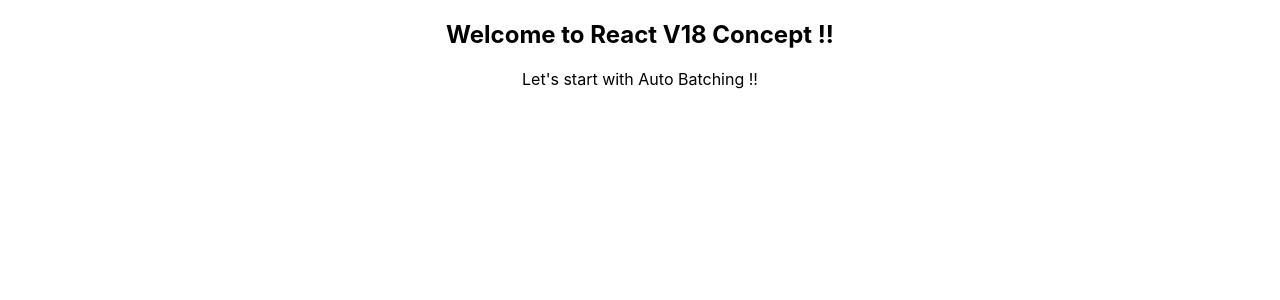
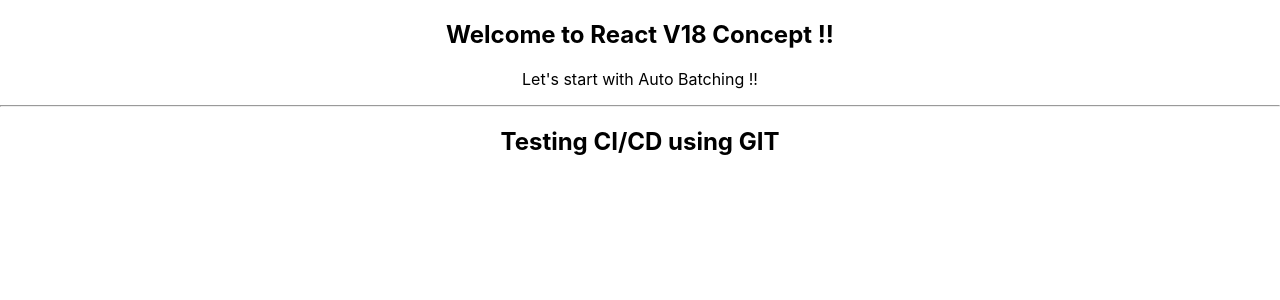
Before and after one commit to InquisitiveAboutReact/Reactv18, a React (Create React App) app in the folder reactv18/: page / in a window 1280 px wide. Shown: the top 300 px of the page. Built offline with nearby package versions, Linux system fonts and the light colour scheme.

Commit message:
updated app.js

```diff
--- a/reactv18/src/App.js
+++ b/reactv18/src/App.js
@@ -5,6 +5,8 @@
     <div className="App">
       <h2>Welcome to React V18 Concept !!</h2>
       <p> Let's start with Auto Batching !!</p>
+      <hr></hr>
+      <h2>Testing CI/CD using GIT</h2>
     </div>
   );
 }
```
